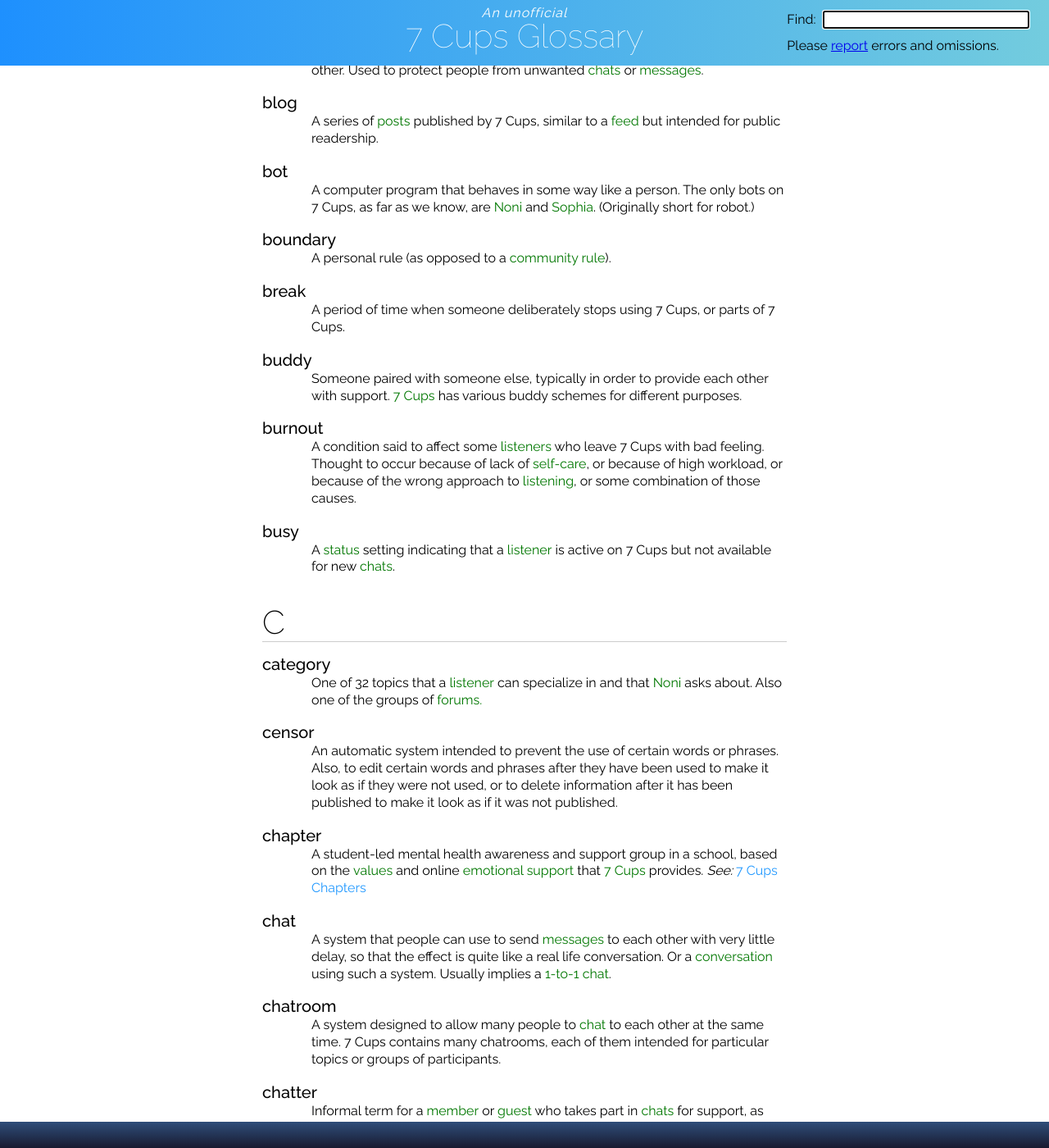
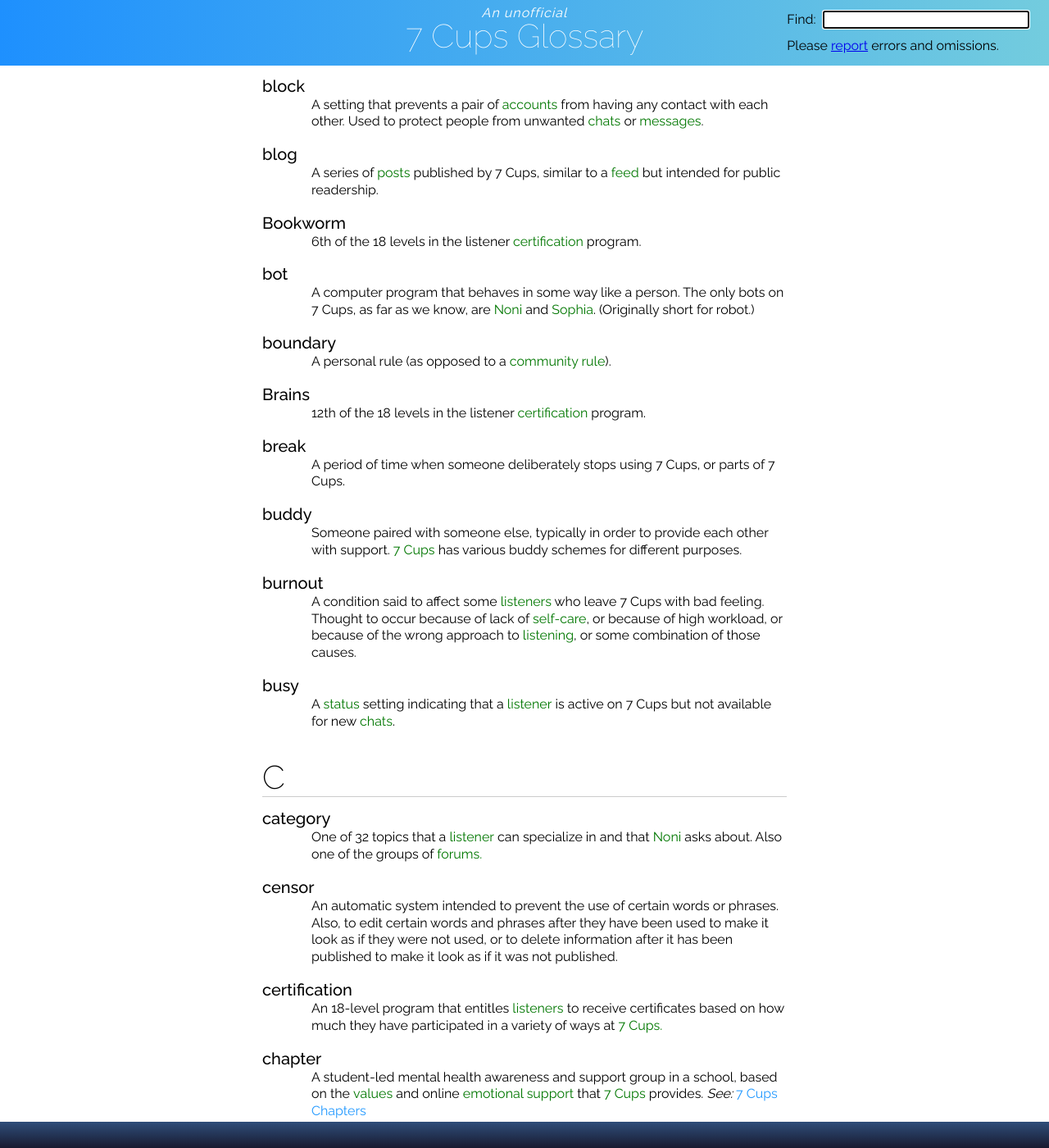
Before and after one commit to RarelyCharlie/rarelycharlie.github.io, a Jekyll site: the page built from glossary.md, in a window 1280 px wide and 1400 px high, scrolled down 3237 px. Shown: the whole window at 82% size. Built offline with Jekyll 4.4.1, drawn with Linux system fonts in a browser that asks for light colours; some of the changed text lies outside the part shown.

Commit message:
add certification etc.

```diff
--- a/glossary.md
+++ b/glossary.md
@@ -30,6 +30,9 @@ In a ~~feed~~ ~~post,/post~~ a prefix that turns a word into a ~~hashtag~~.
 
 
 ## A
+
+# Accomplished
+11th of the 18 levels in the listener ~~certification~~ program.
 
 # account
 A persistent Internet identity and ~~name~~ used to access 7 Cups.
@@ -120,11 +123,17 @@ A setting that prevents a pair of ~~accounts/account~~ from having any contact w
 # blog
 A series of ~~posts/post~~ published by 7 Cups, similar to a ~~feed~~ but intended for public readership.
 
+# Bookworm
+6th of the 18 levels in the listener ~~certification~~ program.
+
 # bot
 A computer program that behaves in some way like a person. The only bots on 7 Cups, as far as we know, are ~~Noni~~ and ~~Sophia~~. (Originally short for robot.)
 
 # boundary
 A personal rule (as opposed to a ~~community rule/rule~~).
+
+# Brains
+12th of the 18 levels in the listener ~~certification~~ program.
 
 # break
 A period of time when someone deliberately stops using 7 Cups, or parts of 7 Cups.
@@ -146,6 +155,9 @@ One of 32 topics that a ~~listener~~ can specialize in and that ~~Noni~~ asks ab
 
 # censor
 An automatic system intended to prevent the use of certain words or phrases. Also, to edit certain words and phrases after they have been used to make it look as if they were not used, or to delete information after it has been published to make it look as if it was not published.
+
+# certification
+An 18-level program that entitles ~~listeners/listener~~ to receive certificates based on how much they have participated in a variety of ways at ~~7 Cups.~~
 
 # chapter
 A student-led mental health awareness and support group in a school, based on the ~~values~~ and online ~~emotional support~~ that ~~7 Cups~~ provides. _See:_ [7 Cups Chapters](https://www.7cups.com/chapters/)
@@ -222,6 +234,9 @@ To turn an ~~account~~ off temporarily so that its ~~name~~ becomes ~~Unknown~~,
 
 # DevTeam
 A ~~listener~~ ~~name~~ reserved for use by ~~7 Cups'~~ development team.
+
+# Disciplined Learner
+10th of the 18 levels in the listener ~~certification~~ program.
 
 # Discoverer
 9th of the 27 groups of ~~listener~~ ~~levels./level~~
@@ -376,11 +391,23 @@ A private page giving information about a ~~listener's/listener~~ activity on ~~
 # Incapsula
 A cloud-based system used to provide faster response times and better security for ~~7 Cups~~. Only visible when something goes wrong and the name Incapsula can be seen in the error message.
 
+# Innovator
+15th of the 18 levels in the listener ~~certification~~ program.
+
 # Intermediate
 7th of the 27 groups of ~~listener~~ ~~levels./level~~
 
 # intern
 A ~~listener~~ at ~~7 Cups~~ for a limited period of time on a program designed for student placements (although people who are not students can also join the program). _See:_ [General FAQ Internship](http://www.7cups.com/forum/ListenerProjectsampTeams_148/InternshipsandPracticals_92/GeneralFAQ7CupsInternship_49111/)
+
+
+## J
+
+# Junior Pupil
+7th of the 18 levels in the listener ~~certification~~ program.
+
+# Junior Student
+4th of the 18 levels in the listener ~~certification~~ program.
 
 ## K
 
@@ -404,6 +431,9 @@ Long Distance Relationship. A relationship, usually online, between people who l
 
 # Leader
 A leadership role in the ~~community~~, below ~~Ambassador~~.
+
+# Learner
+9th of the 18 levels in the listener ~~certification~~ program.
 
 # level
 A title awarded automatically to a ~~member~~ or ~~listener~~ according to the number of ~~cheers/cheer~~ they have. Levels are arranged in groups and numbered within a group. A level with just a group name and no number is effectively level zero in that group. _For example:_ ~~Epitome 5/Epitome~~
@@ -436,6 +466,7 @@ To temporarily deactivate an ~~account~~. The account continues to receive ~~mes
 
 # LSR
 Listener support room. A ~~room~~ where ~~listeners/listener~~ can go to get support with ~~chats/chat~~, even in the middle of a chat.
+
 
 ## M
 
@@ -501,6 +532,9 @@ A screen name associated with an ~~account~~. Not usually the owner of the accou
 
 # Newbie
 First of the 27 groups of ~~listener~~ ~~levels./level~~ Also a ~~badge~~ that identifies listeners in their first month.
+
+# Newcomer
+2nd of the 18 levels in the listener ~~certification~~ program.
 
 # newsletter
 _See:_ ~~Hope Newsletter~~
@@ -573,6 +607,12 @@ Personal Message. A ~~message~~, particularly a message that is not sent in the
 # post
 A statement made in a personal ~~feed~~ or in a ~~thread~~ in a ~~forum~~.
 
+# Professional
+16th of the 18 levels in the listener ~~certification~~ program.
+
+# Professional with Honors
+17th of the 18 levels in the listener ~~certification~~ program.
+
 # professionalism
 One of the qualities used to rate ~~listeners/listener~~ during or after a ~~chat~~. Not further defined. In particular, opinions may differ on whether it is professional or not for a listener to appear warm and human.
 
@@ -598,6 +638,9 @@ A ~~listener~~ designated as having a special role in the ~~community~~ as a mem
 
 # psychologist
 A category of ~~therapist~~, usually but not exclusively tending to have specialist knowledge of the way people perceive, think, feel and behave.
+
+# Pupil
+8th of the 18 levels in the listener ~~certification~~ program.
 
 
 ## Q
@@ -643,6 +686,9 @@ One of the qualities used to rate ~~listeners/listener~~ during or after a ~~cha
 # review
 A comment made as part of a ~~rating~~ during or after a ~~1-to-1 chat~~. Those comments that are thought to be positive are published in the ~~listener's/listener~~ ~~profile~~.
 
+# Rookie
+The lowest of the 18 levels in the listener ~~certification~~ program.
+
 # room
 A ~~chatroom.~~
 
@@ -679,6 +725,9 @@ Taking care of one's own needs, particularly used to remind ~~listeners/listener
 # self-help guide
 One of a collection of topic-based guides published by ~~7 Cups~~.
 
+# Senior Listener
+14th of the 18 levels in the listener ~~certification~~ program.
+
 # settings
 A page in the ~~website~~ or ~~app~~ where you can specify details about your ~~account~~.
 
@@ -710,6 +759,9 @@ An indicator that shows whether an ~~account~~ is ~~online~~, ~~offline~~ or (on
 
 # step
 A step on a ~~growth path~~ associated with some activity that must be completed in order to move to the next step.
+
+# Student
+5th of the 18 levels in the listener ~~certification~~ program.
 
 # subcommunity
 A community within the ~~7 Cups~~ ~~community~~, with its own ~~forums/forum~~. Sometimes hyphenated: sub-community
@@ -753,6 +805,9 @@ A password-protected ~~account~~ that persists across devices and browser sessio
 # therapy
 Any of various professional methodologies for helping people with mental or emotional difficulties, particularly, but not exclusively, for mental illness as opposed to the ordinary difficulties of life. Also known as psychotherapy to distinguish it from physical therapies. _See also:_ ~~counseling~~
 
+# Thinking Mind
+13th of the 18 levels in the listener ~~certification~~ program.
+
 # Thinking Space
 A ~~chatroom~~ where certain topics that are not allowed in other chatrooms can be discussed.
 
@@ -764,6 +819,9 @@ The system for managing the way clocks around the world reflect local time. The
 
 # track
 An area of specialization encompassing more than one specific role in the ~~community,~~ a ~~subcommunity,~~ or a team. For example, someone in a team might specialize in ~~posting/post~~ in the ~~forums/forum~~ where their specific role is to find resources on other websites and link to them. All of the forum-related roles in that team might be described as a track.
+
+# Trainee
+3rd of the 18 levels in the listener ~~certification~~ program.
 
 # training module
 One of a collection of topic-based guides for ~~listeners/listener~~ published by ~~7 Cups~~. Some training modules are identical to ~~self-help guides~~.
@@ -821,3 +879,6 @@ The web site at 7cups.com (as opposed to the ~~app~~).
 
 # widget
 Code that can be inserted in other websites so that users of those websites can choose and link to ~~listeners/listener~~ who are available to ~~chat~~ at ~~7 Cups~~.
+
+# World Changer
+The highest of the 18 levels in the listener ~~certification~~ program.
```
